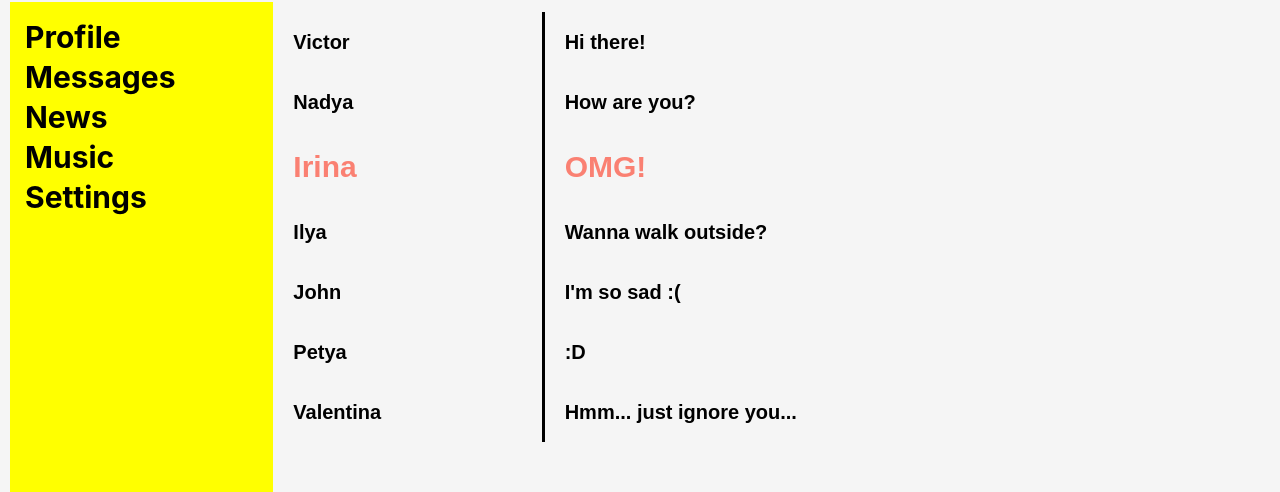
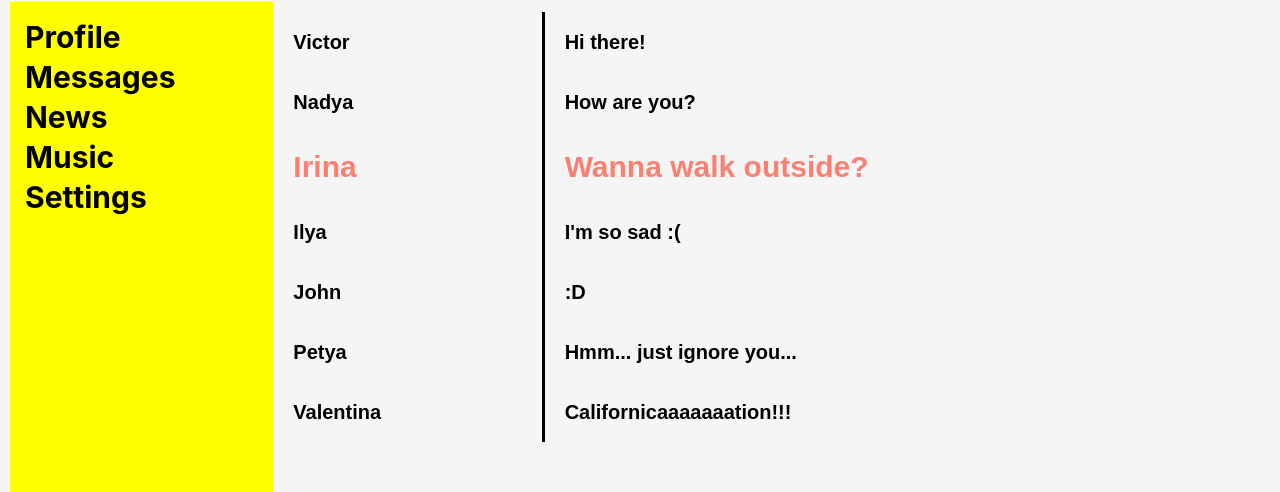
Before and after one commit to ilya-yurov/social_network, a React (Create React App) app: page /dialogs in a window 1280 px wide. Shown: the part 78-570 px from the top of the page. Built offline with nearby package versions, Linux system fonts and the light colour scheme.

Commit message:
09. Separated UI and BLL(data) from components. Make arrays of JSX component from DLL (data) by map( )

```diff
--- a/src/components/Dialogs/Dialogs.jsx
+++ b/src/components/Dialogs/Dialogs.jsx
@@ -1,28 +1,36 @@
-import { NavLink } from 'react-router-dom';
 import Dialog from './Dialog/Dialog';
 import Message from './Message/Message';
 import s from './Dialogs.module.scss'
+
+let dialogs = [
+	{name: 'Victor', id: 1, active: 0},
+	{name: 'Nadya', id: 2, active: 0},
+	{name: 'Irina', id: 3, active: 1},
+	{name: 'Ilya', id: 4, active: 0},
+	{name: 'John', id: 5, active: 0},
+	{name: 'Petya', id: 6, active: 0},
+	{name: 'Valentina', id: 7, active: 0}
+]
+let messages = [
+	{message: 'Hi there!', id: 1, active: 0},
+	{message: 'How are you?', id: 2, active: 0},
+	{message: 'Wanna walk outside?', id: 3, active: 1},
+	{message: 'I\'m so sad :(', id: 4, active: 0},
+	{message: ':D', id: 5, active: 0},
+	{message: 'Hmm... just ignore you...', id: 6, active: 0},
+	{message: 'Californicaaaaaaation!!!', id: 7, active: 0}
+]
+let dialogElements = dialogs.map( (d) => <Dialog name={d.name} id={d.id} active={d.active}/>)
+let messageElements = messages.map( (m) => <Message  message={m.message} id={m.id} active={m.active}/>)
 
 const Dialogs = (props) => {
 	return (
 		<div className={s.content}>
 			<div className={s.content__dialogs}>
-				<Dialog name="Victor" id="1" />
-				<Dialog name="Nadya" id="2" />
-				<Dialog name="Irina" id="3" active="1" />
-				<Dialog name="Ilya" id="4" />
-				<Dialog name="John" id="5" />
-				<Dialog name="Petya" id="6" />
-				<Dialog name="Valentina" id="7" />
+				{dialogElements}
 			</div>
 			<div className={s.content__messages}>
-				<Message message="Hi there!" />
-				<Message message="How are you?" />
-				<Message message="OMG!" active="1" />
-				<Message message="Wanna walk outside?"  />
-				<Message message="I'm so sad :(" />
-				<Message message=":D" />
-				<Message message="Hmm... just ignore you..." />
+				{messageElements}
 			</div>
 		</div>
 	)
--- a/src/components/Profile/MyPosts/MyPosts.jsx
+++ b/src/components/Profile/MyPosts/MyPosts.jsx
@@ -3,6 +3,13 @@ import Input from './Input/Input';
 import s from './MyPosts.module.scss'
 import Post from './Post/Post';
 
+let posts = [
+	{message: "Hello, that's my first try of props usage!", id: 1, likes: "10"},
+	{message: "I wanna have 99 likes at this post!", id: 2, likes: "99"},
+	{message: "OMG he did it!!!", id: 3, likes: "999"}
+]
+
+let postElements = posts.map((p) => <Post message={p.message} id={p.id} likes ={p.likes} />)
 
 const MyPosts = () => {
 	return (
@@ -12,9 +19,7 @@ const MyPosts = () => {
 				<Input />
 			</div>
 			<div className={s.content__postWrapper}>
-				<Post message="Hello, that's my first try of props usage!" likes = "10" />
-				<Post message="I wanna have 99 likes at this post!" likes = "99" />
-				<Post message="OMG he did it!!!" likes = "999" />
+				{postElements}
 			</div>
 		</div>
 	);
```
